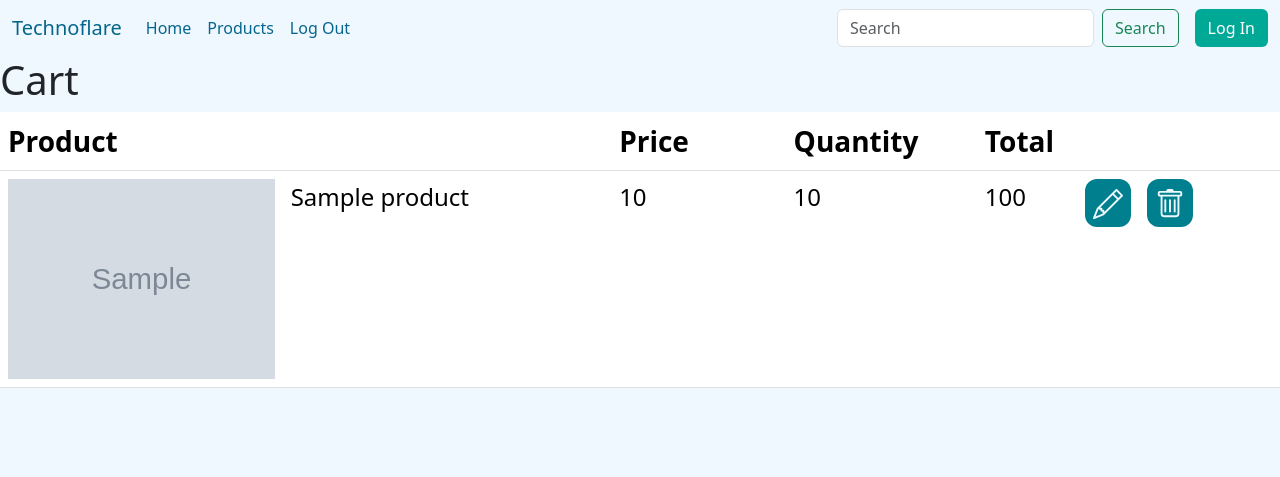
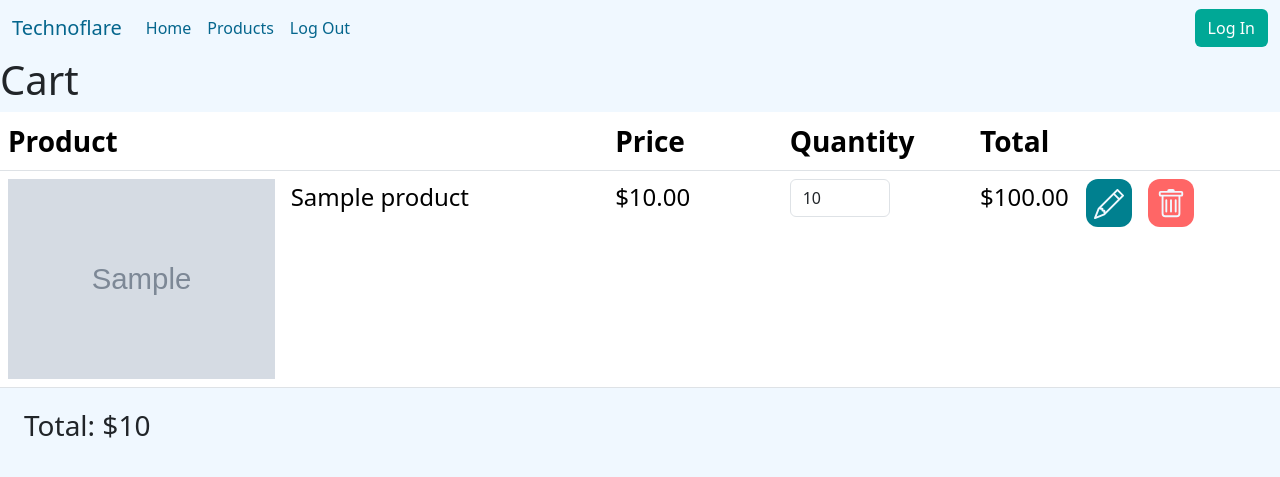
Before and after one commit to HasainJinan/Technoflare, a Flask app: template templates/cart.html.jinja in a window 1280 px wide. Shown: the top 477 px of the page. Run offline with Flask 3, Linux system fonts and the light colour scheme; the template is opened without the code that fills it: most values are stand-ins (such as "Sample title", 1, 10 or a date in 2020); grey boxes marked "Sample" are stand-in pictures.

Commit message:
Proper Stylesheet + Homepage complete

```diff
--- a/main.py
+++ b/main.py
@@ -148,8 +148,10 @@ def add_to_cart(product_id):
         INSERT INTO `Cart`
             (`customer_id`, `product_id`, `quantity`)
         VALUES
-            ({customer_id}, {product_id}, {quantity});
-    """)
+            ({customer_id}, {product_id}, {quantity})
+        ON DUPLICATE KEY UPDATE
+            `quantity` = `quantity` + {quantity}
+        ;""")
 
     cursor.close()
     conn.close()
@@ -282,7 +284,64 @@ def cart_page():
 
     results = cursor.fetchall()
 
+    total = 0
+
+    if len(results) > 0:
+        for item in results:
+            total += (item["price"] * item["quantity"])
+        total = round(total, 2)
+
     #Close Connections
     cursor.close()
     conn.close()
-    return render_template("cart.html.jinja", cartContents = results)
+    return render_template("cart.html.jinja", cartContents = results, sum = total)
+
+
+##Remove from Cart
+@app.route("/cart/remove_cart", methods=["POST"])
+@login.login_required
+def remove_cart():
+    conn = connect_db()
+
+    cursor = conn.cursor()
+
+    customer_id = login.current_user.id
+
+    cart_id = request.form["id"]
+
+    cursor.execute(f"""
+    DELETE FROM `Cart`
+    WHERE
+        `customer_id` = {customer_id}
+    AND
+        `Cart`.`id` = {cart_id};
+    """)
+
+    #Close Connections
+    cursor.close()
+    conn.close()
+
+    return redirect("/cart")
+
+
+##Update Item Quantity in Cart
+@app.route("/cart/<cart_id>/update", methods=["POST"])
+@login.login_required
+def update_cart(cart_id):
+    conn = connect_db()
+
+    cursor = conn.cursor()
+
+    new_qty = request.form["upd_quantity"]
+
+    cursor.execute(f"""
+    UPDATE `Cart`
+    SET `quantity` = {new_qty}
+    WHERE `id` = {cart_id}
+    ;""")
+
+    #Close Connections
+    cursor.close()
+    conn.close()
+
+    return redirect("/cart")
--- /dev/null
+++ b/static/styles.css
@@ -0,0 +1,65 @@
+body{
+    background-color: #F0F8FF;
+}
+
+.bodyAlice{
+    background-color: #F0F8FF;
+}
+
+.signUpBtn{
+    background-color: #00A896;
+    color: #FFFFFF;
+}
+
+.signUpBtn:hover{
+    background-color: #00a897bc;
+    color: #FFFFFF;
+}
+
+.textLapis{
+    color: #05668D;
+}
+
+.bgTeal{
+    background-color: #00808F;
+}
+
+.banButton{
+    background-color: #00808F;
+}
+
+.textAlice{
+    color: #F0F8FF
+}
+
+.logInBtn{
+    background-color: #02C39A;
+    color: #FFFFFF;
+}
+
+.logInBtn:hover{
+    background-color: #02c399cb;
+    color: #FFFFFF;
+}
+
+.remove_btn{
+    background-color: #FF6666;
+    color: #F0F8FF;
+    border-radius: 12px;
+}
+
+.edit_btn{
+    background-color: #00808F;
+    color: #F0F8FF;
+    border-radius: 12px;
+}
+
+#logInCardSize{
+    width: 35rem;
+    height: 24rem;
+}
+
+#logInTextSize{
+    height: 20px;
+    visibility: visible;
+}
--- a/templates/cart.html.jinja
+++ b/templates/cart.html.jinja
@@ -2,85 +2,65 @@
 <html lang="en">
   <head>
     <meta charset="utf-8">
-    <meta name="viewport" content="width=device-width, initial-scale=1">
+    <meta name="viewport" content="width=device-width, initial-scale=1, width=device-width">
     <title>Technoflare</title>
     <link href="https://cdn.jsdelivr.net/npm/bootstrap@5.3.3/dist/css/bootstrap.min.css" rel="stylesheet" integrity="sha384-QWTKZyjpPEjISv5WaRU9OFeRpok6YctnYmDr5pNlyT2bRjXh0JMhjY6hW+ALEwIH" crossorigin="anonymous">
-
-    <style>
-    body{
-        background-color: #F0F8FF;
-    }
-
-    .signUpBtn{
-      background-color: #00A896;
-      color: #FFFFFF;
-    }
-
-    .signUpBtn:hover{
-      background-color: #00a897bc;
-      color: #FFFFFF;
-    }
-
-    .logInBtn{
-      background-color: #02C39A;
-      color: #FFFFFF;
-    }
-
-    .logInBtn:hover{
-      background-color: #02c399cb;
-      color: #FFFFFF;
-    }
-
-    .textLapis{
-        color: #05668D;
-    }
-
-    .bgTeal{
-      background-color: #00808F;
-    }
-
-    .remove_btn{
-        background-color: #00808F;
-        color: #F0F8FF;
-        border-radius: 12px;
-    }
-    </style>
-
+    <link rel="stylesheet" href="/static/styles.css">
   </head>
 
   <body class="bodyColor">
   {% include "components/navbar.html.jinja" %}
     <h1>Cart</h1>
-    <div class="table-responsive">
-        <table class="table bgTeal">
-            <thead class="bgTeal">
-                <tr>
-                    <th scope="col" class="fs-3 col-2 bgTeal">Product</th>
-                    <th scope="col" class="fs-3 col-4 bgTeal"></th>
-                    <th scope="col" class="fs-3 col-2 bgTeal">Price</th>
-                    <th scope="col" class="fs-3 col-2 bgTeal">Quantity</th>
-                    <th scope="col" class="fs-3 col-1 bgTeal">Total</th>
-                    <th scope="col" class="fs-3 col bgTeal"></th>
-                    <th scope="col" class="fs-3 col bgTeal"></th>
-                    <th scope="col" class="fs-3 col-1"></th>
+    {%if cartContents|count == 0%}
+    <p class="fs-2">Your cart is empty.</p>
+    {%else%}
+    <div class="position-absolute start-0 w-100">
+        <table class="table bgTeal object-fit-sm-scale w-100">
+            <thead class="bgTeal vw-100">
+                <tr class="object-fit-sm-scale">
+                    <th scope="col" class="fs-3 col-2 bgTeal object-fit-sm-scale">Product</th>
+                    <th scope="col" class="fs-3 col-4 bgTeal object-fit-sm-scale"></th>
+                    <th scope="col" class="fs-3 col-2 bgTeal object-fit-sm-scale">Price</th>
+                    <th scope="col" class="fs-3 col-2 bgTeal object-fit-sm-scale">Quantity</th>
+                    <th scope="col" class="fs-3 col-1 bgTeal object-fit-sm-scale">Total</th>
+                    <th scope="col" class="fs-3 col bgTeal object-fit-sm-scale"></th>
+                    <th scope="col" class="fs-3 col bgTeal object-fit-sm-scale"></th>
+                    <th scope="col" class="fs-3 col-1 object-fit-sm-scale"></th>
                 </tr>
             </thead>
             <tbody class="bgTeal">
                 {%for product in cartContents%}
                     <tr>
-                        <th scope="row" class="bgTeal"><img src="{{product.image}}" height="200px"></th>
-                        <td class="fs-4 justify-center bgTeal">{{product.name}}</td>
-                        <td class="fs-4 bgTeal">{{product.price}}</td>
-                        <td class="fs-4 bgTeal">{{product.quantity}}</td>
-                        <td class="fs-4 bgTeal">{{product.price * product.quantity}}</td>
-                        <td class="fs-5 bgTeal"><button class="button remove_btn border-0 py-2 px-2" type="submit"><svg xmlns="http://www.w3.org/2000/svg" width="30" height="30" fill="currentColor" class="bi bi-pencil" viewBox="0 0 16 16"><path d="M12.146.146a.5.5 0 0 1 .708 0l3 3a.5.5 0 0 1 0 .708l-10 10a.5.5 0 0 1-.168.11l-5 2a.5.5 0 0 1-.65-.65l2-5a.5.5 0 0 1 .11-.168zM11.207 2.5 13.5 4.793 14.793 3.5 12.5 1.207zm1.586 3L10.5 3.207 4 9.707V10h.5a.5.5 0 0 1 .5.5v.5h.5a.5.5 0 0 1 .5.5v.5h.293zm-9.761 5.175-.106.106-1.528 3.821 3.821-1.528.106-.106A.5.5 0 0 1 5 12.5V12h-.5a.5.5 0 0 1-.5-.5V11h-.5a.5.5 0 0 1-.468-.325"/></svg></button></td>
-                        <td class="fs-5 bgTeal"><button class="button remove_btn border-0 py-2 px-2" type="submit"><svg xmlns="http://www.w3.org/2000/svg" width="30" height="30" fill="currentColor" class="bi bi-trash" viewBox="0 0 16 16"><path d="M5.5 5.5A.5.5 0 0 1 6 6v6a.5.5 0 0 1-1 0V6a.5.5 0 0 1 .5-.5m2.5 0a.5.5 0 0 1 .5.5v6a.5.5 0 0 1-1 0V6a.5.5 0 0 1 .5-.5m3 .5a.5.5 0 0 0-1 0v6a.5.5 0 0 0 1 0z"/><path d="M14.5 3a1 1 0 0 1-1 1H13v9a2 2 0 0 1-2 2H5a2 2 0 0 1-2-2V4h-.5a1 1 0 0 1-1-1V2a1 1 0 0 1 1-1H6a1 1 0 0 1 1-1h2a1 1 0 0 1 1 1h3.5a1 1 0 0 1 1 1zM4.118 4 4 4.059V13a1 1 0 0 0 1 1h6a1 1 0 0 0 1-1V4.059L11.882 4zM2.5 3h11V2h-11z"/></svg></button></td>
-                        <td></td>
+                        <th scope="row" class="bgTeal object-fit-sm-scale"><img src="{{product.image}}" height="200px"></th>
+                        <td class="fs-4 justify-center bgTeal object-fit-sm-scale">{{product.name}}</td>
+                        <td class="fs-4 bgTeal object-fit-sm-scale">${{"%.2f" | format(product.price)}}</td>
+                        <td class="fs-4 bgTeal object-fit-sm-scale">
+                            <form id="updateForm{{product['id']}}" action="/cart/{{product['id']}}/update" method="POST">
+                                <input
+                                    type="number"
+                                    class="form-control"
+                                    style="width:100px"
+                                    value="{{product.quantity}}"
+                                    min="1"
+                                    name="upd_quantity"
+                                >
+                            </form>
+                        </td>
+                        <td class="fs-4 bgTeal object-fit-sm-scale">${{"%.2f" | format(product.price * product.quantity)}}</td>
+                        <td class="fs-5 bgTeal object-fit-sm-scale">
+                            <button form="updateForm{{product['id']}}" class="button edit_btn border-0 py-2 px-2" type="submit"><svg xmlns="http://www.w3.org/2000/svg" width="30" height="30" fill="currentColor" class="bi bi-pencil" viewBox="0 0 16 16"><path d="M12.146.146a.5.5 0 0 1 .708 0l3 3a.5.5 0 0 1 0 .708l-10 10a.5.5 0 0 1-.168.11l-5 2a.5.5 0 0 1-.65-.65l2-5a.5.5 0 0 1 .11-.168zM11.207 2.5 13.5 4.793 14.793 3.5 12.5 1.207zm1.586 3L10.5 3.207 4 9.707V10h.5a.5.5 0 0 1 .5.5v.5h.5a.5.5 0 0 1 .5.5v.5h.293zm-9.761 5.175-.106.106-1.528 3.821 3.821-1.528.106-.106A.5.5 0 0 1 5 12.5V12h-.5a.5.5 0 0 1-.5-.5V11h-.5a.5.5 0 0 1-.468-.325"/></svg></button>
+                        </td>
+                        <form action="/cart/remove_cart" method="POST" class="object-fit-sm-scale">
+                            <td class="fs-5 bgTeal object-fit-sm-scale"><button class="button remove_btn border-0 py-2 px-2" type="submit" name="id" value="{{product['id']}}"><svg xmlns="http://www.w3.org/2000/svg" width="30" height="30" fill="currentColor" class="bi bi-trash" viewBox="0 0 16 16"><path d="M5.5 5.5A.5.5 0 0 1 6 6v6a.5.5 0 0 1-1 0V6a.5.5 0 0 1 .5-.5m2.5 0a.5.5 0 0 1 .5.5v6a.5.5 0 0 1-1 0V6a.5.5 0 0 1 .5-.5m3 .5a.5.5 0 0 0-1 0v6a.5.5 0 0 0 1 0z"/><path d="M14.5 3a1 1 0 0 1-1 1H13v9a2 2 0 0 1-2 2H5a2 2 0 0 1-2-2V4h-.5a1 1 0 0 1-1-1V2a1 1 0 0 1 1-1H6a1 1 0 0 1 1-1h2a1 1 0 0 1 1 1h3.5a1 1 0 0 1 1 1zM4.118 4 4 4.059V13a1 1 0 0 0 1 1h6a1 1 0 0 0 1-1V4.059L11.882 4zM2.5 3h11V2h-11z"/></svg></button></td>
+                        </form>
+                        <td class="object-fit-sm-scale"></td>
                     </tr>
                 {%endfor%}
             </tbody>
         </table>
+        <p class="fs-3 ms-4">Total: ${{sum}}</p>
     </div>
+    {%endif%}
     <script src="https://cdn.jsdelivr.net/npm/bootstrap@5.3.3/dist/js/bootstrap.bundle.min.js" integrity="sha384-YvpcrYf0tY3lHB60NNkmXc5s9fDVZLESaAA55NDzOxhy9GkcIdslK1eN7N6jIeHz" crossorigin="anonymous"></script>
   </body>
 </html>
--- a/templates/components/navbar.html.jinja
+++ b/templates/components/navbar.html.jinja
@@ -21,10 +21,6 @@
           <a class="nav-link textLapis" href="/logout">Log Out</a>
         </li>
       </ul>
-      <form class="d-flex mx-3" role="search">
-        <input class="form-control me-2" type="search" placeholder="Search" aria-label="Search">
-        <button class="btn btn-outline-success" type="submit">Search</button>
-      </form>
       {%if current_user.is_authenticated%}
         <div class="dropdown">
           <a class="btn btn-secondary dropdown-toggle signUpBtn border-0" href="#" role="button" data-bs-toggle="dropdown" aria-expanded="false">
```
Also changed, not shown: templates/browse.html.jinja (+3 -27 lines), templates/homepage.html.jinja (+17 -42 lines), templates/login.html.jinja (+1 -31 lines), templates/product.html.jinja (+2 -26 lines), templates/signup.html.jinja (+1 -21 lines), static/other_images/makeshift_phone.png (added).
